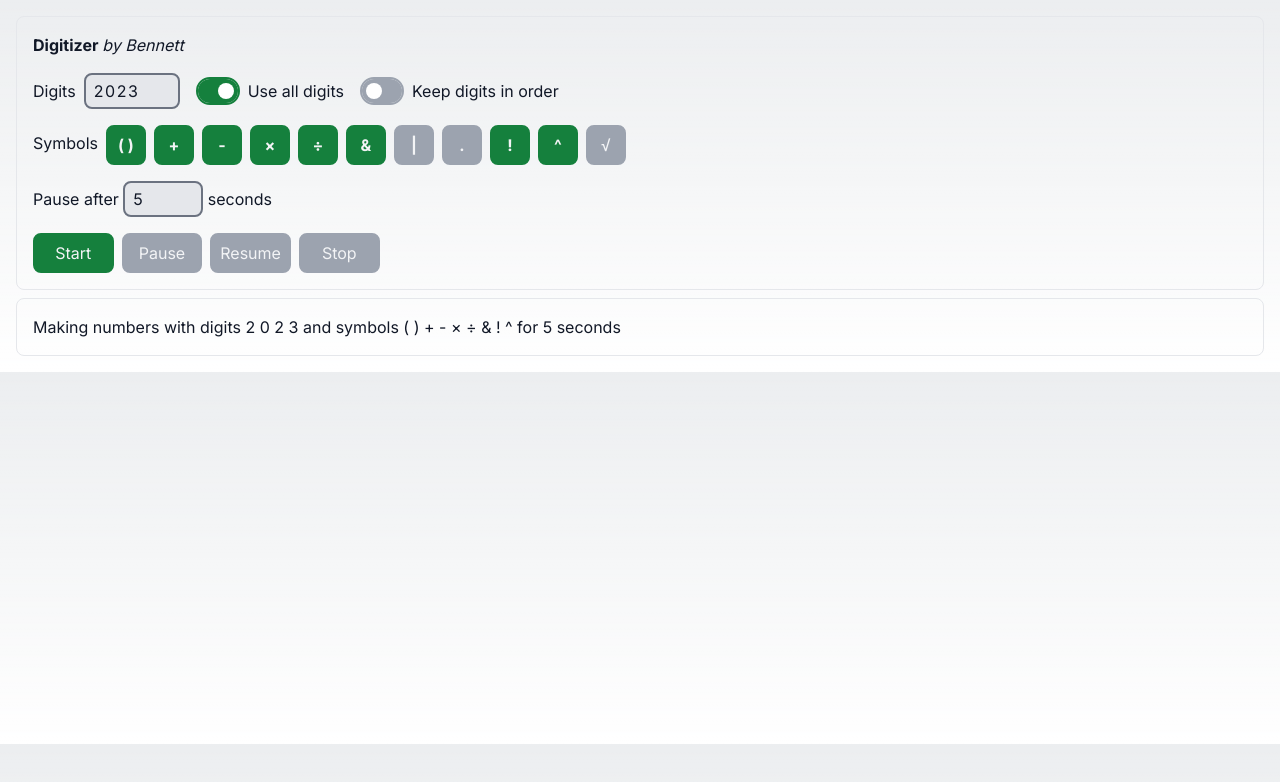
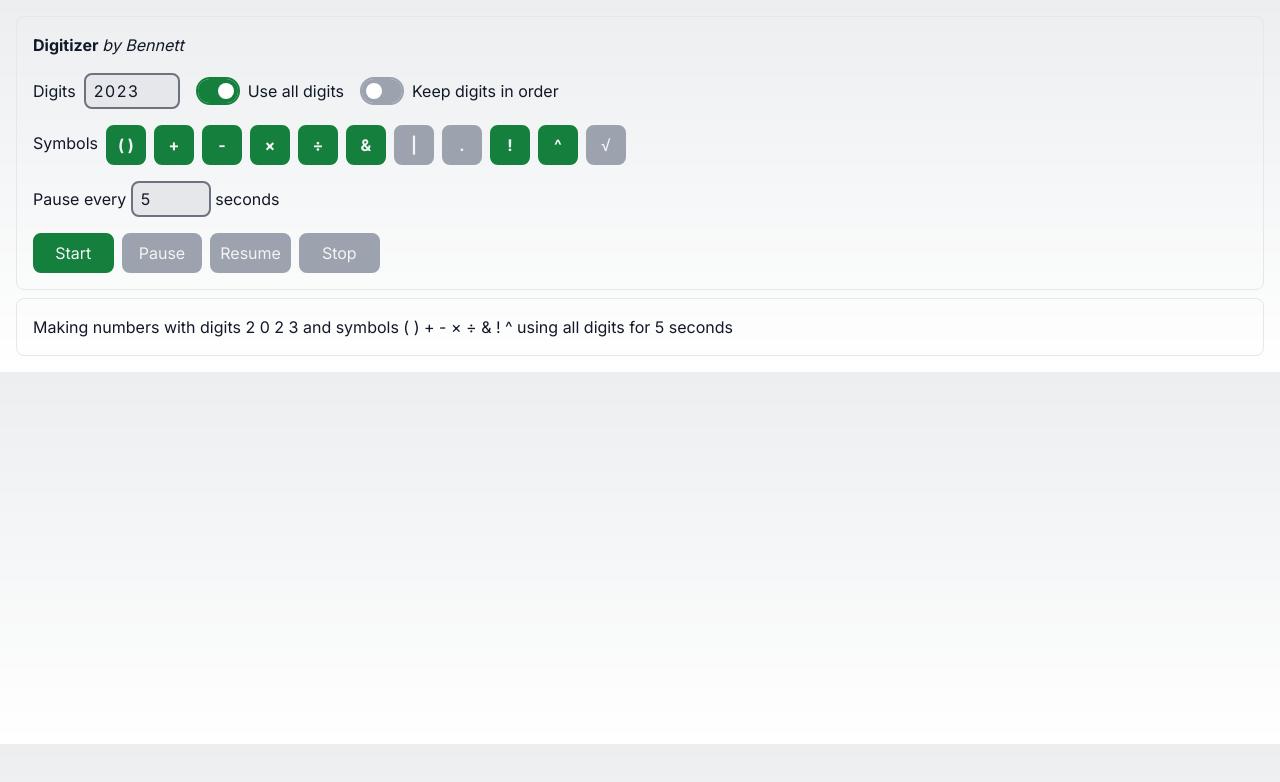
Before and after one commit to bennettmcelwee/digitizer, a Next.js app: page /digitizer/ in a window 1280 px wide. Shown: the top 782 px of the page. Built offline with nearby package versions, Linux system fonts and the light colour scheme.

Commit message:
Tweak some messages
Add `npm run release`
Update readme
Add copyright notices

```diff
--- a/next.config.js
+++ b/next.config.js
@@ -1,8 +1,8 @@
 /** @type {import('next').NextConfig} */
 const nextConfig = {
     basePath: '/digitizer',
-    // To deploy static site, uncomment below and `npm run build`
-    // output: 'export',
+    // Deploy static site with `npm run build`
+    output: 'export',
 }
 
 module.exports = nextConfig
--- a/package.json
+++ b/package.json
@@ -5,6 +5,8 @@
   "scripts": {
     "dev": "next dev",
     "build": "next build",
+    "export": "next export",
+    "release": "next build && cp -r out digitizer && rm -f digitizer.zip && zip -r -q -m digitizer.zip digitizer",
     "start": "next start",
     "test": "jest",
     "lint": "next lint"
--- a/src/app/components/ControlPanel.tsx
+++ b/src/app/components/ControlPanel.tsx
@@ -1,3 +1,4 @@
+// Copyright 2023 Bennett McElwee. All rights reserved.
 import { groupBy, toPairs } from 'ramda'
 import React, { useState } from 'react'
 import { Options, Status, SymbolDetails } from '../../types'
@@ -114,7 +115,7 @@ const ControlPanel = ({options, status, start, pause, resume, stop, setValue}: C
         </div>
 
         <label className="cursor-pointer">
-          Pause after{' '}
+          Pause every{' '}
           <input className={`w-20 ${disabled ? 'opacity-50' : ''}`}
             name="maxDurationSeconds" type="number"
             value={options.maxDurationSeconds ?? 0} onChange={handleChange}
--- a/src/app/components/MessagePanel.tsx
+++ b/src/app/components/MessagePanel.tsx
@@ -1,3 +1,4 @@
+// Copyright 2023 Bennett McElwee. All rights reserved.
 import React from 'react';
 
 interface MessagePanelProps {
--- a/src/app/components/StatusPanel.tsx
+++ b/src/app/components/StatusPanel.tsx
@@ -1,3 +1,4 @@
+// Copyright 2023 Bennett McElwee. All rights reserved.
 import { FormulaTextMap, Options, Snapshot, Status } from '@/types';
 import React, { useEffect, useState } from 'react';
 
@@ -35,8 +36,11 @@ const StatusPanel = ({ options, status, snapshot }: StatusPanelProps) => {
     <section className="p-4 border rounded-lg mt-2">
         {options &&
             <p>Making numbers with digits{' '}
-                {options.digitString.split('').join(' ')}
-                {' '}and symbols {options.symbols?.join(' ')}{' '}
+                {options.digitString.split('').join(' ')}{' '}
+                and symbols {options.symbols?.join(' ')}{' '}
+                {options.useAllDigits && (
+                    'using all digits ' + (options.preserveOrder ? ' in order ' : '')
+                )}
                 for {options.maxDurationSeconds} seconds
             </p>
         }
@@ -63,8 +67,8 @@ const StatusPanel = ({ options, status, snapshot }: StatusPanelProps) => {
                 {status === 'done' && (
                     <div className="text-green-600 dark:text-green-300">Finished</div>
                 )}
-                <div>Checked {snapshot.processedSetCount.toLocaleString()} sets of numbers</div>
-                <div>Found <b>{snapshot.numberCount.toLocaleString()}</b> numbers</div>
+                <div>Checked {snapshot.processedSetCount.toLocaleString()} combinations</div>
+                <div>Found <b>{snapshot.numberCount.toLocaleString()}</b> solutions</div>
                 <NumberPanel numbers={displayNumbers} limit={options.displayLimit}/>
                 {snapshot.formulaMap &&
                     <FormulaPanel
--- a/src/app/components/ToggleButton.tsx
+++ b/src/app/components/ToggleButton.tsx
@@ -1,3 +1,4 @@
+// Copyright 2023 Bennett McElwee. All rights reserved.
 interface ToggleButtonProps {
     disabled: boolean,
     id: string,
--- a/src/app/globals.css
+++ b/src/app/globals.css
@@ -1,3 +1,4 @@
+/* Copyright 2023 Bennett McElwee. All rights reserved. */
 @tailwind base;
 @tailwind components;
 @tailwind utilities;
--- a/src/app/page.tsx
+++ b/src/app/page.tsx
@@ -1,3 +1,4 @@
+// Copyright 2023 Bennett McElwee. All rights reserved.
 'use client'
 
 import React, { useEffect, useState } from 'react'
--- a/src/operators.ts
+++ b/src/operators.ts
@@ -1,3 +1,4 @@
+// Copyright 2023 Bennett McElwee. All rights reserved.
 import { Formula } from './types'
 
 
--- a/src/types.ts
+++ b/src/types.ts
@@ -1,3 +1,4 @@
+// Copyright 2023 Bennett McElwee. All rights reserved.
 import { BinaryOperator, Operator, UnaryOperator } from "./operators";
 
 export type Status = 'idle' | 'running' | 'paused' | 'done'
--- a/src/worker.ts
+++ b/src/worker.ts
@@ -1,3 +1,4 @@
+// Copyright 2023 Bennett McElwee. All rights reserved.
 import { Formula, FormulaSet, FormulaTextMap, Options, Settings } from './types'
 import { BinaryOperator, Operator, UnaryOperator, allOperators } from './operators'
 import { AppMessage } from './app/page'
```
Also changed, not shown: 2 other files (tests, documents, lock files or other folders).
